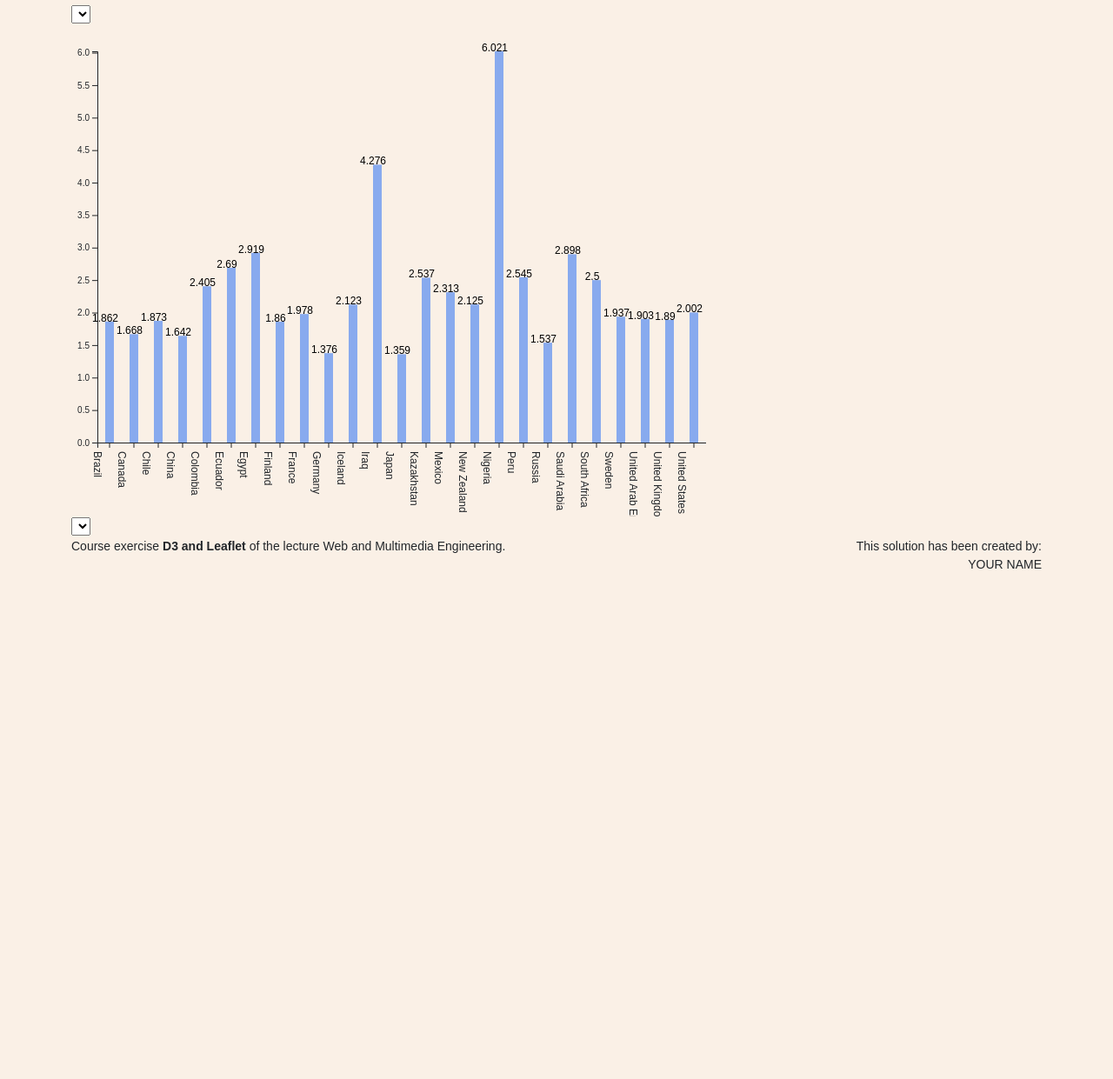
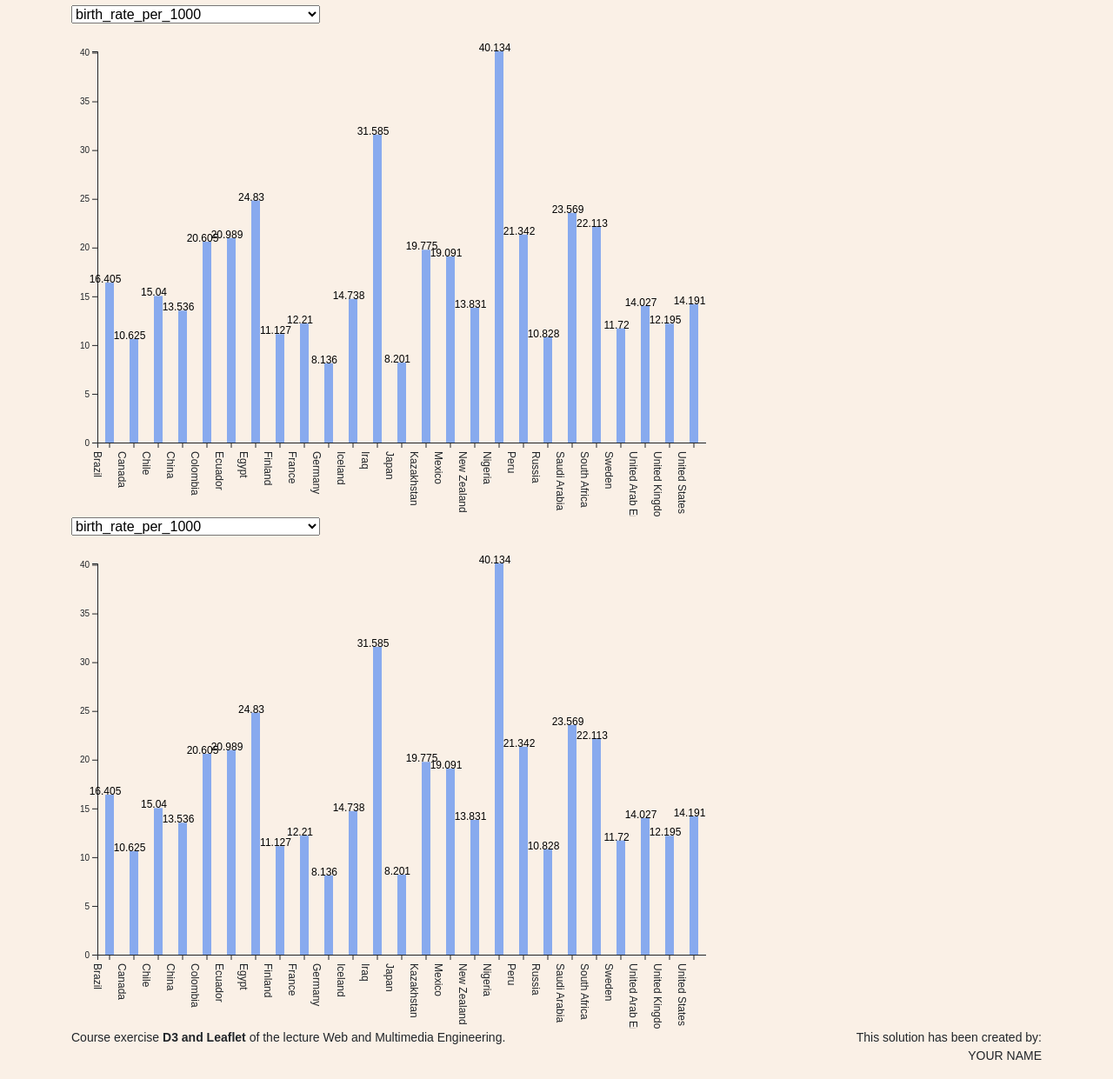
Before and after one commit to Dramiley/wme_a4, a plain HTML site: page index.html in a window 1280 px wide. Shown: the part 51-1292 px from the top of the page at 87% size. Before the commit the page ends 800 px from the top, so only its background shows below. Drawn offline with nearby package versions, Linux system fonts and the light colour scheme.

Commit message:
aufgabe a ist fertig

```diff
--- a/index.html
+++ b/index.html
@@ -34,9 +34,28 @@
 <div class="container">
     <section id="visualize-sec" class="row">
         <div class="col">
-            <select id="prop_selection1"></select>
+            <select id="prop_selection1" onchange="get(this,1); UpdateChart(1) ">
+              <option value = "1" selected>birth_rate_per_1000</option>
+              <option value = "2">cell_phones_per_100</option>
+              <option value = "3" >children_per_woman</option>
+              <option value = "4">electricity_consumption_per_capita</option>
+              <option value = "5">gdp_per_capita</option>
+              <option value = "6">inflation_annual</option>
+              <option value = "7">life_expectancy</option>
+              <option value = "8">military_expenditure_percent_of_gdp</option>
+            </select>
+
             <div class="vis_container" id="bar1"></div>
-            <select id="prop_selection2"></select>
+            <select id="prop_selection2" onchange="get(this,2); UpdateChart(2) ">
+              <option value = "1" selected>birth_rate_per_1000</option>
+              <option value = "2">cell_phones_per_100</option>
+              <option value = "3">children_per_woman</option>
+              <option value = "4">electricity_consumption_per_capita</option>
+              <option value = "5">gdp_per_capita</option>
+              <option value = "6">inflation_annual</option>
+              <option value = "7">life_expectancy</option>
+              <option value = "8">military_expenditure_percent_of_gdp</option>
+            </select>
             <div class="vis_container" id="bar2"></div>
         </div>
         <div class="col">
--- a/script.js
+++ b/script.js
@@ -412,14 +412,47 @@ var obj =
 
 
 
+
     let width= 700
     let height= 450
     let leftMargin= 15
     let rightMargin=15
     let bottomMargin= 100
     let topMargin= 15
-    function drawChart(){
+    var text1 = document.getElementById("prop_selection1").options[document.getElementById("prop_selection1").selectedIndex].text;
+    var text2 = document.getElementById("prop_selection2").options[document.getElementById("prop_selection2").selectedIndex].text;
 
+    function get(select, chart){
+        if (chart == 1){
+
+
+
+        text1 = select.options[select.selectedIndex].text;
+        }else{
+        text2 = select.options[select.selectedIndex].text;
+        }
+
+
+
+    }
+
+
+    function UpdateChart(chart){
+        if (chart == 1){
+
+        d3.select('#bar1').selectAll("svg").remove()
+        drawChart(1)
+    }else{
+        d3.select('#bar2').selectAll("svg").remove()
+        drawChart(2)}
+    }
+
+
+    console.log(text1);
+
+    function drawChart(chart){
+
+    if (chart==1){
        let svg = d3.select('#bar1').append('svg')
 
           .attr("width", width + leftMargin + rightMargin)
@@ -429,18 +462,15 @@ var obj =
        // X scale and axis
 
 
-
-       let xscale = d3.scaleBand()
+        let xscale1 = d3.scaleBand()
           .domain(Object.values(obj.map(d => d.name)))
           .range([0, width]);
 
-
-
-       let x_axis = d3.axisBottom(xscale)
+        let x_axis1 = d3.axisBottom(xscale1)
 
        svg.append("g")
       .attr("transform", `translate(${leftMargin},   ${topMargin+height})`)
-      .call(x_axis)
+      .call(x_axis1)
       .call(g => g.selectAll(".tick text")
         .attr("font-family", "sans-serif")
         .attr("font-size", 12)
@@ -451,27 +481,28 @@ var obj =
 
 
 
+        let yscale1 = d3.scaleLinear()
+        .domain([0, Math.max(...Object.values(obj.map(d => d[text1])))])
+        .range([height, 0])
 
-       let yscale = d3.scaleLinear()
-          .domain([0, Math.max(...Object.values(obj.map(d => d.children_per_woman)))])
-          .range([height, 0])
 
-       let y_axis = d3.axisLeft(yscale)
+
+       let y_axis1 = d3.axisLeft(yscale1)
 
        svg.append("g")
       .attr("transform", `translate(${leftMargin}, ${topMargin})`)
-      .call(y_axis);
+      .call(y_axis1);
 
 
-       Object.values(obj.map(d =>d.children_per_woman )).forEach( (element, index) => {
+       Object.values(obj.map(d => d[text1] )).forEach( (element, index) => {
           let g = svg.append("g")
           let barWidth = 10;
-          let x = (index * (width/ Object.values(obj.map(d => d.children_per_woman)).length) +  (width/ Object.values(obj.map(d => d.children_per_woman)).length)/2 - barWidth/2)
+          let x = (index * (width/ (Object.values(obj.map(d => d[text1])).length)) +  (width/ (Object.values(obj.map(d => d[text1])).length))/2 - barWidth/2)
 
        g.append("rect")
           .attr("x", x)
-          .attr("y", ( yscale(element)))
-          .attr("height",  height - yscale(element))
+          .attr("y", ( yscale1(element)))
+          .attr("height",  height- yscale1(element))
           .attr("width", barWidth)
           .attr("fill",  "#88aaee")
           .attr("transform", `translate(${leftMargin}, ${topMargin})`)
@@ -479,7 +510,7 @@ var obj =
 
        g.append("text")
           .attr("x", x )
-          .attr("y", (yscale(element)))
+          .attr("y", (yscale1(element)))
           .text(element)
           .attr("transform", `translate(${leftMargin}, ${topMargin})`)
           .attr("font-size", 12)
@@ -487,10 +518,76 @@ var obj =
 
 
       })
-    }
+
+}else{
+
+        let svg2 = d3.select('#bar2').append('svg')
+
+           .attr("width", width + leftMargin + rightMargin)
+           .attr("height", height + topMargin + bottomMargin)
+           .append("g")
+           .attr("transform", `translate(`+ leftMargin + `,`+  topMargin +`)`)
+        // X scale and axis
+
+        let xscale2 = d3.scaleBand()
+        .domain(Object.values(obj.map(d => d.name)))
+        .range([0, width]);
+
+
+        let x_axis2 = d3.axisBottom(xscale2)
+
+        svg2.append("g")
+       .attr("transform", `translate(${leftMargin},   ${topMargin+height})`)
+       .call(x_axis2)
+       .call(g => g.selectAll(".tick text")
+         .attr("font-family", "sans-serif")
+         .attr("font-size", 12)
+         .attr("x", 10)
+         .attr("transform", `rotate(90)`))
+         .attr("text-anchor", "start")
+         //.attr("text-align", "right");
 
 
 
 
+        let yscale2 = d3.scaleLinear()
+           .domain([0, Math.max(...Object.values(obj.map(d => d[text2])))])
+           .range([height, 0])
 
-    drawChart()
+        let y_axis2 = d3.axisLeft(yscale2)
+
+        svg2.append("g")
+       .attr("transform", `translate(${leftMargin}, ${topMargin})`)
+       .call(y_axis2);
+
+
+        Object.values(obj.map(d =>d[text2] )).forEach( (element, index) => {
+           let g = svg2.append("g")
+           let barWidth = 10;
+           let x = (index * (width/ Object.values(obj.map(d => d[text2])).length) +  (width/ Object.values(obj.map(d => d[text2])).length)/2 - barWidth/2)
+
+        g.append("rect")
+           .attr("x", x)
+           .attr("y", ( yscale2(element)))
+           .attr("height",  height - yscale2(element))
+           .attr("width", barWidth)
+           .attr("fill",  "#88aaee")
+           .attr("transform", `translate(${leftMargin}, ${topMargin})`)
+           .attr("align", "start")
+
+        g.append("text")
+           .attr("x", x )
+           .attr("y", (yscale2(element)))
+           .text(element)
+           .attr("transform", `translate(${leftMargin}, ${topMargin})`)
+           .attr("font-size", 12)
+           .attr("text-anchor", "middle")
+
+
+       })
+    }
+     }
+
+    drawChart(1)
+
+    drawChart(2)
```
